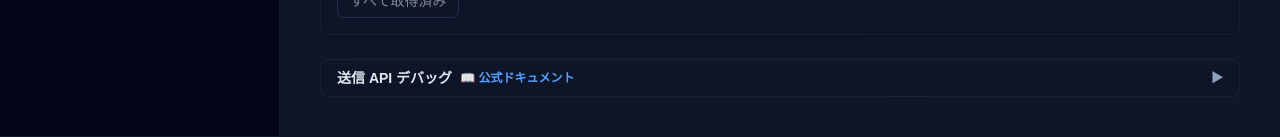
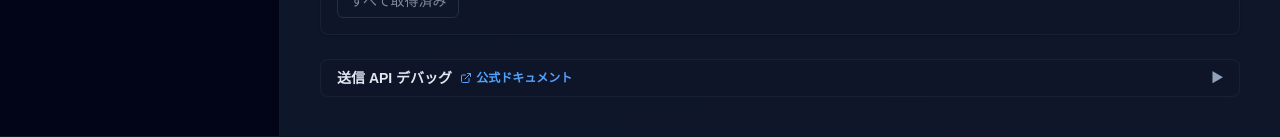
Before and after one commit to s-hiraoku/line-messaging-app, a Next.js app: page /dashboard/messages/text in a window 1280 px wide. Shown: the part 1029-1166 px from the top of the page. Built offline with nearby package versions, Linux system fonts and the light colour scheme; no server answers; the database is empty.

Commit message:
feat(debug): enhance documentation link in DebugPanel with icon and improved layout

```diff
--- a/src/app/dashboard/_components/debug-panel.tsx
+++ b/src/app/dashboard/_components/debug-panel.tsx
@@ -1,6 +1,7 @@
 'use client';
 
 import { useState } from 'react';
+import { ExternalLink } from 'lucide-react';
 
 export function DebugPanel({
   title = 'Debug',
@@ -39,10 +40,11 @@ export function DebugPanel({
               href={docsUrl}
               target="_blank"
               rel="noopener noreferrer"
-              className="text-xs text-blue-400 hover:text-blue-300 cursor-pointer"
+              className="flex items-center gap-1 text-xs text-blue-400 hover:text-blue-300 cursor-pointer"
               onClick={(e) => e.stopPropagation()}
             >
-              📖 公式ドキュメント
+              <ExternalLink className="h-3 w-3" />
+              <span>公式ドキュメント</span>
             </a>
           )}
         </div>
```
